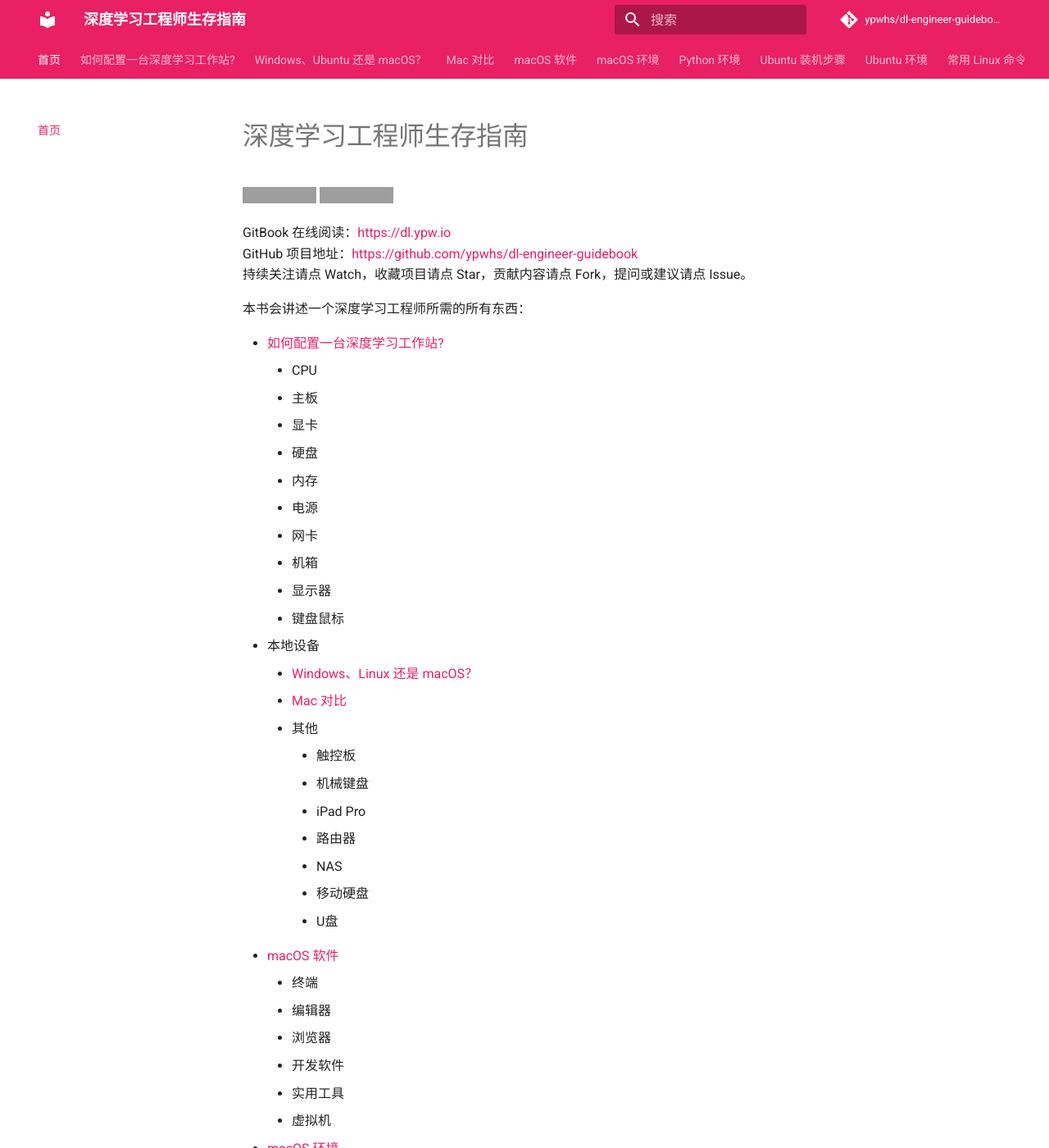
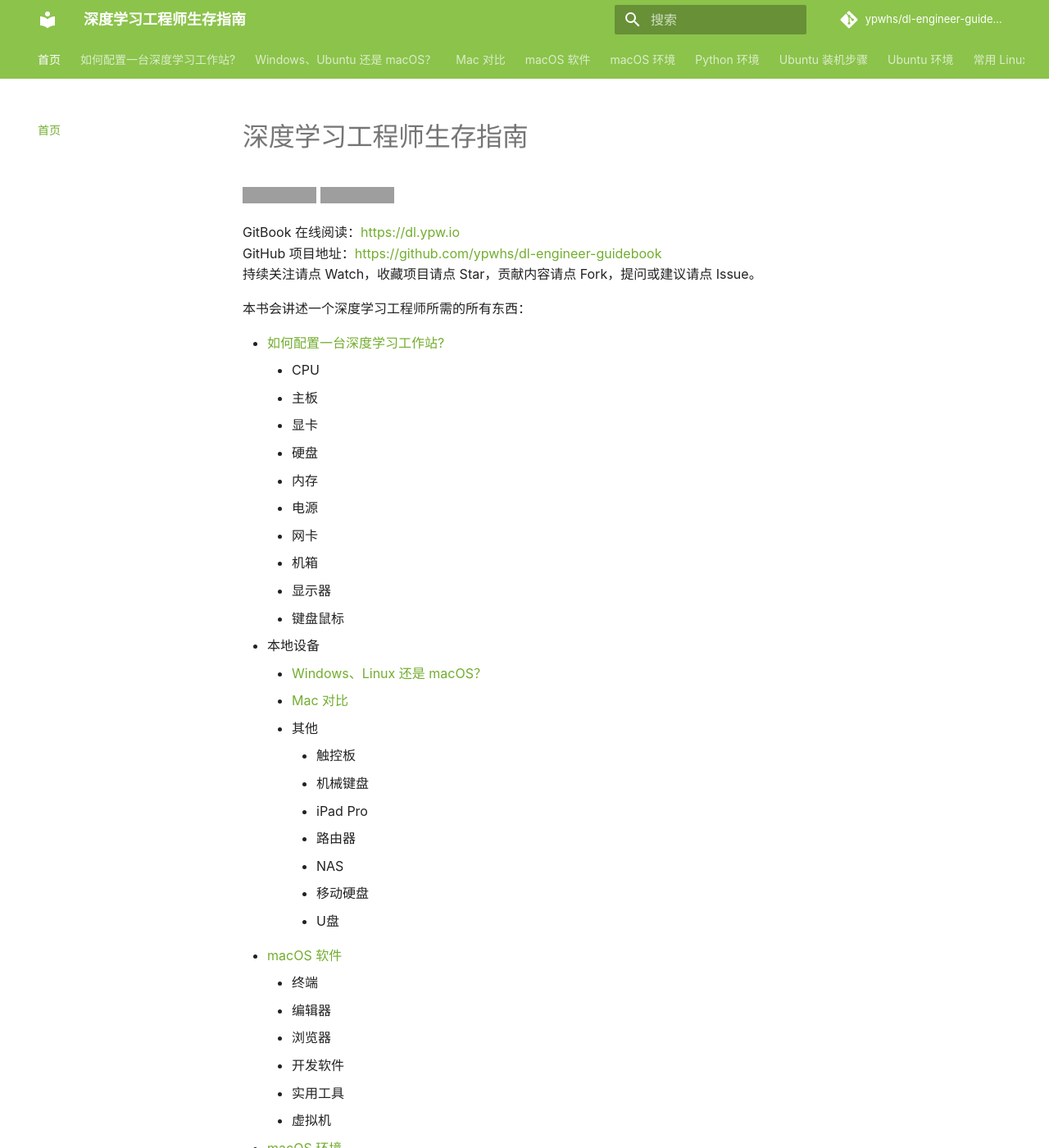
Before and after one commit to ypwhs/dl-engineer-guidebook, an MkDocs documentation site: the page built from docs/README.md, in a window 1280 px wide and 1400 px high. Shown: the whole window at 82% size. Built offline with MkDocs 1.6.1 and Material for MkDocs 9.7.7, drawn with Linux system fonts in a browser that asks for light colours; comment, search, counter and statistics services are not loaded; grey boxes are pictures that could not be loaded.

Commit message:
Update mkdocs.yml

```diff
--- a/mkdocs.yml
+++ b/mkdocs.yml
@@ -6,14 +6,14 @@ edit_uri: blob/mkdocs/docs
 theme:
   name: 'material'
   language: 'zh'
+  font: false
   palette:
-    primary: 'pink'
-    accent: 'pink'
+    primary: 'light green'
+    accent: 'light green'
   feature:
     tabs: true
 extra:
   search:
-    language: 'ja'
   social:
     - type: 'github'
       link: 'https://github.com/ypwhs'
```
